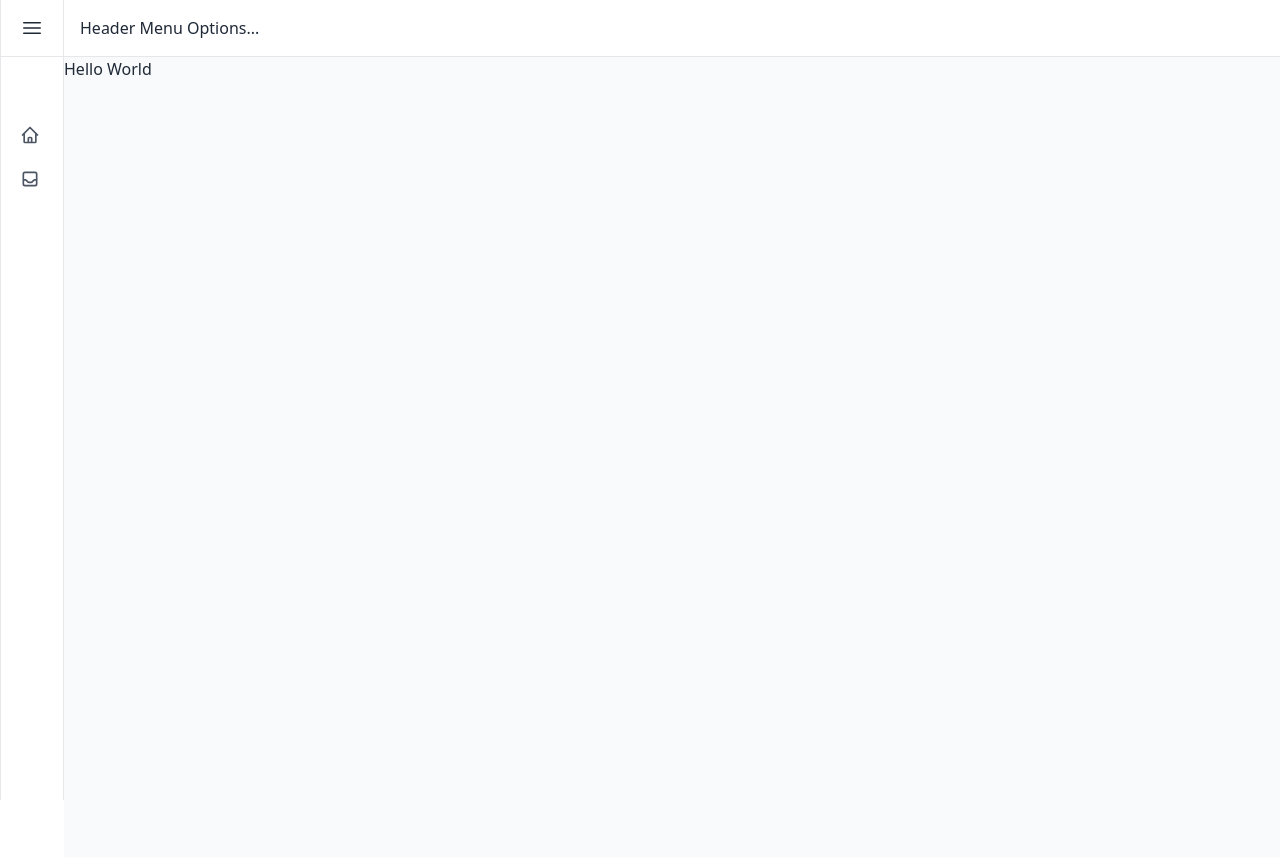
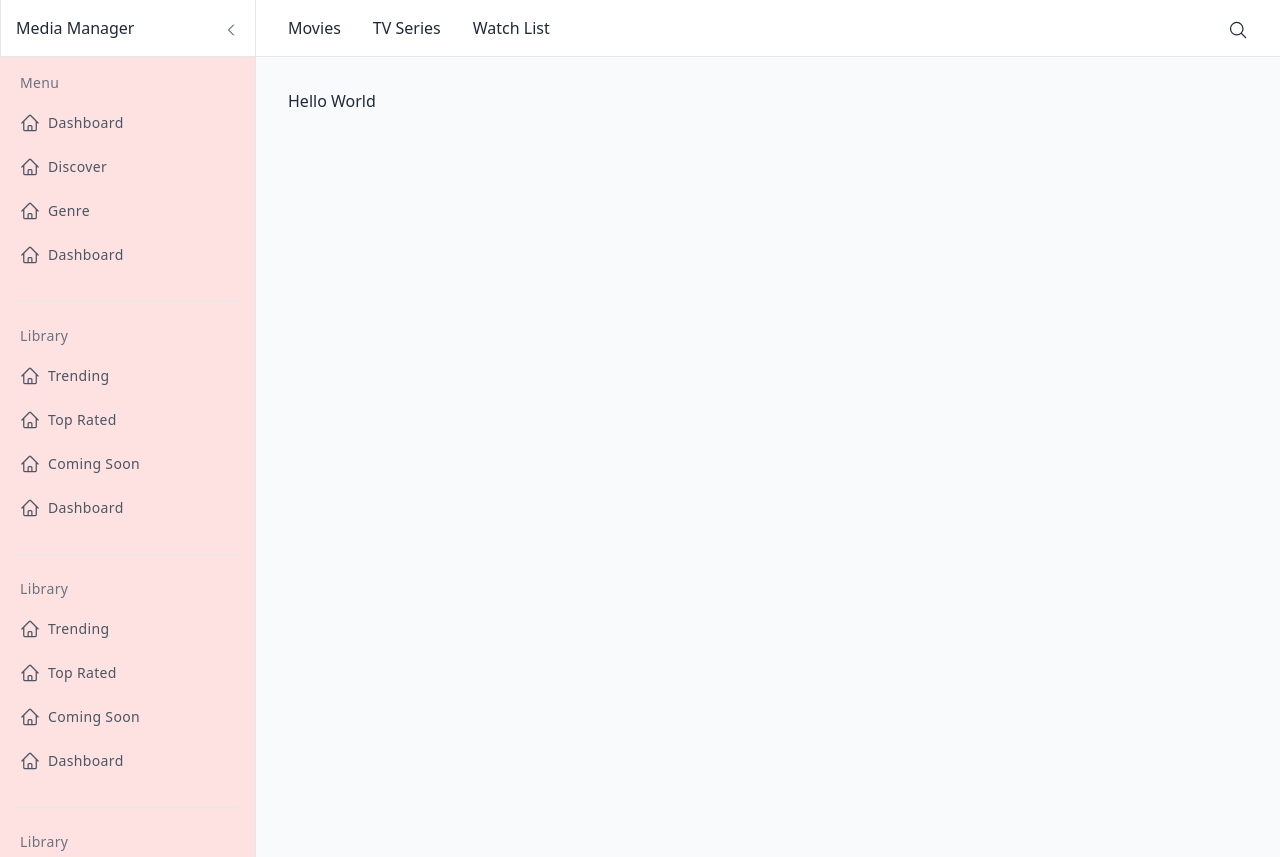
Before and after one commit to johnphillipsdev/media-manager, a Next.js app: page / in a window 1280 px wide. Built offline with nearby package versions, Linux system fonts and the light colour scheme.

Commit message:
sidebar and layout complete

```diff
--- a/app/globals.scss
+++ b/app/globals.scss
@@ -4,3 +4,22 @@
 
 :root {
 }
+
+@layer components {
+    .icon-size {
+        @apply inline w-5 h-5;
+    }
+}
+
+.custom-scrollbar::-webkit-scrollbar {
+    width: 4px;
+    cursor: pointer;
+}
+.custom-scrollbar::-webkit-scrollbar-track {
+    background-color: rgba(229, 231, 235, var(--bg-opacity));
+    cursor: pointer;
+}
+.custom-scrollbar::-webkit-scrollbar-thumb {
+    cursor: pointer;
+    background-color: #a0aec0;
+}
--- a/app/layout.jsx
+++ b/app/layout.jsx
@@ -8,11 +8,11 @@ import Siderbar from '@/components/Layout/Siderbar';
 import { useState } from 'react';
 
 export default function RootLayout({ children }) {
-  const [isSidebarClosed, setIsSidebarClosed] = useState(true);
+  const [isSidebarClosed, setIsSidebarClosed] = useState(false);
 
   return (
     <html className={`overflow-x-clip ${isSidebarClosed ? 'overflow-y-auto' : 'overflow-y-hidden md:overflow-y-auto'}`} lang='en'>
-      <body className='flex overflow-x-clip text-gray-800'>
+      <body className='flex overflow-x-clip text-gray-800 custom-scrollbar'>
         <header>
           <Siderbar isSidebarClosed={isSidebarClosed} setIsSidebarClosed={setIsSidebarClosed} />
         </header>
--- a/app/page.jsx
+++ b/app/page.jsx
@@ -1,6 +1,6 @@
 export default function Home() {
   return (
-    <section className='bg-gray-50 w-full min-h-screen'>
+    <section className='bg-gray-50 w-full min-h-screen p-4 lg:p-8'>
       <p>Hello World</p>
     </section>
   );
--- a/components/Layout/Header.jsx
+++ b/components/Layout/Header.jsx
@@ -1,7 +1,17 @@
+import { MagnifyingGlassIcon } from '@heroicons/react/24/outline';
+import Link from 'next/link';
+
 export default function Header() {
   return (
-    <div className='p-4 border-b sticky top-0 bg-white'>
-      <div>Header Menu Options...</div>
+    <div className='border-b sticky top-0 bg-white flex items-center pl-4 lg:pl-8 lg:px-4'>
+      <ul className='flex gap-4 text-sm md:text-base md:gap-8'>
+        <Link href='/'>Movies</Link>
+        <Link href='/'>TV Series</Link>
+        <Link href='/'>Watch List</Link>
+      </ul>
+      <button className='p-4 ml-auto'>
+        <MagnifyingGlassIcon className='inline w-5 h-5' />
+      </button>
     </div>
   );
 }
--- a/components/Layout/Siderbar.jsx
+++ b/components/Layout/Siderbar.jsx
@@ -1,18 +1,23 @@
-import { Bars3Icon, HomeIcon, ChevronLeftIcon } from '@heroicons/react/24/solid';
+import SidebarItem from '../Navigation/SidebarItem';
+
+// Libraries
+import { Bars3Icon, HomeIcon, ChevronLeftIcon } from '@heroicons/react/24/outline';
+import SidebarTitle from '../Navigation/SidebarTitle';
 
 export default function Siderbar({ isSidebarClosed, setIsSidebarClosed }) {
   return (
     <>
       {/* Closed Sidebar */}
       <aside className={`${isSidebarClosed ? 'w-16' : 'w-0'} min-h-screen fixed left-0 overflow-hidden border-r flex flex-col `}>
-        {/* Logo & Control */}
-        <div className='grid place-items-center border-b p-4'>
+        {/* Hamburger */}
+        <div className='grid place-items-center border-b'>
           <button
+            className='p-4'
             onClick={() => {
               setIsSidebarClosed(!isSidebarClosed);
             }}
           >
-            <Bars3Icon className='w-6 h-6' />
+            <Bars3Icon className='inline w-5 h-5' />
           </button>
         </div>
 
@@ -20,68 +25,57 @@ export default function Siderbar({ isSidebarClosed, setIsSidebarClosed }) {
           <li class='px-5'>
             <div class='flex flex-row items-center h-8'></div>
           </li>
-          <li>
-            <a href='#' class='relative flex flex-row items-center h-11 focus:outline-none hover:bg-gray-50 text-gray-600 hover:text-gray-800 border-l-4 border-transparent hover:border-indigo-500 pr-6'>
-              <span class='inline-flex justify-center items-center ml-4'>
-                <svg class='w-5 h-5' fill='none' stroke='currentColor' viewBox='0 0 24 24' xmlns='http://www.w3.org/2000/svg'>
-                  <path stroke-linecap='round' stroke-linejoin='round' stroke-width='2' d='M3 12l2-2m0 0l7-7 7 7M5 10v10a1 1 0 001 1h3m10-11l2 2m-2-2v10a1 1 0 01-1 1h-3m-6 0a1 1 0 001-1v-4a1 1 0 011-1h2a1 1 0 011 1v4a1 1 0 001 1m-6 0h6'></path>
-                </svg>
-              </span>
-            </a>
-          </li>
-          <li>
-            <a href='#' class='relative flex flex-row items-center h-11 focus:outline-none hover:bg-gray-50 text-gray-600 hover:text-gray-800 border-l-4 border-transparent hover:border-indigo-500 pr-6'>
-              <span class='inline-flex justify-center items-center ml-4'>
-                <svg class='w-5 h-5' fill='none' stroke='currentColor' viewBox='0 0 24 24' xmlns='http://www.w3.org/2000/svg'>
-                  <path stroke-linecap='round' stroke-linejoin='round' stroke-width='2' d='M20 13V6a2 2 0 00-2-2H6a2 2 0 00-2 2v7m16 0v5a2 2 0 01-2 2H6a2 2 0 01-2-2v-5m16 0h-2.586a1 1 0 00-.707.293l-2.414 2.414a1 1 0 01-.707.293h-3.172a1 1 0 01-.707-.293l-2.414-2.414A1 1 0 006.586 13H4'></path>
-                </svg>
-              </span>
-            </a>
-          </li>
+          <SidebarItem icon={<HomeIcon className='icon-size' />} />
+          <SidebarItem icon={<HomeIcon className='icon-size' />} />
         </ul>
       </aside>
 
       {/* Open Sidebar */}
       <aside className={`${isSidebarClosed ? 'w-0' : 'w-64'} min-h-screen fixed left-0 overflow-hidden border-r flex flex-col`}>
         {/* Logo & Control */}
-        <div className='flex justify-between p-4 border-b'>
+        <div className='flex justify-between items-center pl-4 border-b'>
           <h1>Media Manager</h1>
           <button
+            className='p-4'
             onClick={() => {
               setIsSidebarClosed(!isSidebarClosed);
             }}
           >
-            <ChevronLeftIcon className='w-4 h-4' />
+            <ChevronLeftIcon className='inline w-4 h-4' />
           </button>
         </div>
 
-        <ul className='mt-6'>
-          <li class='px-5'>
-            <div class='flex flex-row items-center h-8'>
-              <div class='text-sm font-light tracking-wide text-gray-500'>Menu</div>
-            </div>
-          </li>
-          <li>
-            <a href='#' class='relative flex flex-row items-center h-11 focus:outline-none hover:bg-gray-50 text-gray-600 hover:text-gray-800 border-l-4 border-transparent hover:border-indigo-500 pr-6'>
-              <span class='inline-flex justify-center items-center ml-4'>
-                <svg class='w-5 h-5' fill='none' stroke='currentColor' viewBox='0 0 24 24' xmlns='http://www.w3.org/2000/svg'>
-                  <path stroke-linecap='round' stroke-linejoin='round' stroke-width='2' d='M3 12l2-2m0 0l7-7 7 7M5 10v10a1 1 0 001 1h3m10-11l2 2m-2-2v10a1 1 0 01-1 1h-3m-6 0a1 1 0 001-1v-4a1 1 0 011-1h2a1 1 0 011 1v4a1 1 0 001 1m-6 0h6'></path>
-                </svg>
-              </span>
-              <span class='ml-2 text-sm tracking-wide truncate'>Dashboard</span>
-            </a>
-          </li>
-          <li>
-            <a href='#' class='relative flex flex-row items-center h-11 focus:outline-none hover:bg-gray-50 text-gray-600 hover:text-gray-800 border-l-4 border-transparent hover:border-indigo-500 pr-6'>
-              <span class='inline-flex justify-center items-center ml-4'>
-                <svg class='w-5 h-5' fill='none' stroke='currentColor' viewBox='0 0 24 24' xmlns='http://www.w3.org/2000/svg'>
-                  <path stroke-linecap='round' stroke-linejoin='round' stroke-width='2' d='M20 13V6a2 2 0 00-2-2H6a2 2 0 00-2 2v7m16 0v5a2 2 0 01-2 2H6a2 2 0 01-2-2v-5m16 0h-2.586a1 1 0 00-.707.293l-2.414 2.414a1 1 0 01-.707.293h-3.172a1 1 0 01-.707-.293l-2.414-2.414A1 1 0 006.586 13H4'></path>
-                </svg>
-              </span>
-              <span class='ml-2 text-sm tracking-wide truncate'>Inbox</span>
-              <span class='px-2 py-0.5 ml-auto text-xs font-medium tracking-wide text-indigo-500 bg-indigo-50 rounded-full'>New</span>
-            </a>
-          </li>
+        <ul className='overflow-y-scroll bg-red-100 h-screen custom-scrollbar'>
+          <SidebarTitle title={'Menu'} />
+
+          <SidebarItem icon={<HomeIcon className='icon-size' />} text={'Dashboard'} />
+          <SidebarItem icon={<HomeIcon className='icon-size' />} text={'Discover'} />
+          <SidebarItem icon={<HomeIcon className='icon-size' />} text={'Genre'} />
+          <SidebarItem icon={<HomeIcon className='icon-size' />} text={'Dashboard'} />
+
+          <hr className='my-6 mx-4' />
+
+          <SidebarTitle title={'Library'} />
+          <SidebarItem icon={<HomeIcon className='icon-size' />} text={'Trending'} />
+          <SidebarItem icon={<HomeIcon className='icon-size' />} text={'Top Rated'} />
+          <SidebarItem icon={<HomeIcon className='icon-size' />} text={'Coming Soon'} />
+          <SidebarItem icon={<HomeIcon className='icon-size' />} text={'Dashboard'} />
+
+          <hr className='my-6 mx-4' />
+
+          <SidebarTitle title={'Library'} />
+          <SidebarItem icon={<HomeIcon className='icon-size' />} text={'Trending'} />
+          <SidebarItem icon={<HomeIcon className='icon-size' />} text={'Top Rated'} />
+          <SidebarItem icon={<HomeIcon className='icon-size' />} text={'Coming Soon'} />
+          <SidebarItem icon={<HomeIcon className='icon-size' />} text={'Dashboard'} />
+
+          <hr className='my-6 mx-4' />
+
+          <SidebarTitle title={'Library'} />
+          <SidebarItem icon={<HomeIcon className='icon-size' />} text={'Trending'} />
+          <SidebarItem icon={<HomeIcon className='icon-size' />} text={'Top Rated'} />
+          <SidebarItem icon={<HomeIcon className='icon-size' />} text={'Coming Soon'} />
+          <SidebarItem icon={<HomeIcon className='icon-size' />} text={'Dashboard'} />
         </ul>
       </aside>
     </>
--- /dev/null
+++ b/components/Navigation/SidebarItem.jsx
@@ -0,0 +1,10 @@
+export default function SidebarItem({ icon, text }) {
+  return (
+    <li>
+      <a href='#' class='relative flex flex-row items-center h-11 focus:outline-none hover:bg-gray-50 text-gray-600 hover:text-gray-800 border-l-4 border-transparent hover:border-indigo-500 pr-6'>
+        <span class='inline-flex justify-center items-center ml-4'>{icon}</span>
+        <span class='ml-2 text-sm tracking-wide truncate'>{text}</span>
+      </a>
+    </li>
+  );
+}
--- /dev/null
+++ b/components/Navigation/SidebarTitle.jsx
@@ -0,0 +1,9 @@
+export default function SidebarTitle({ title }) {
+  return (
+    <li class='px-5 mt-4 mb-2'>
+      <div class='flex flex-row items-center'>
+        <div class='text-sm font-light tracking-wide text-gray-500'>{title}</div>
+      </div>
+    </li>
+  );
+}
```
